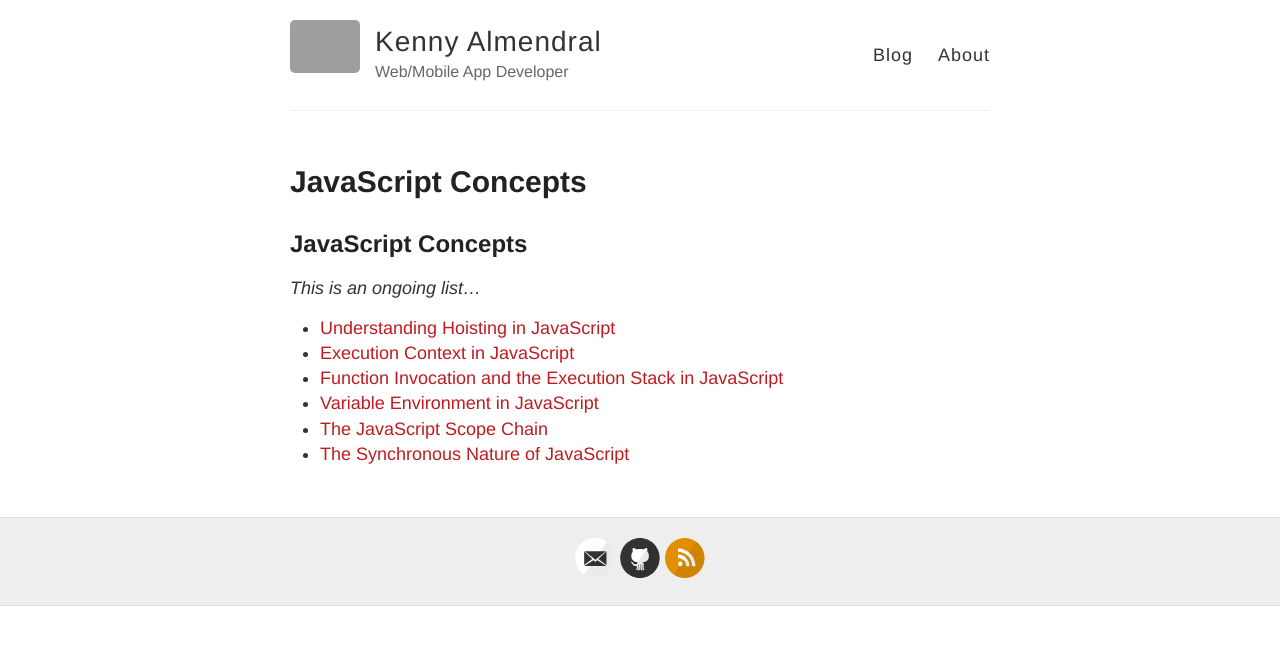
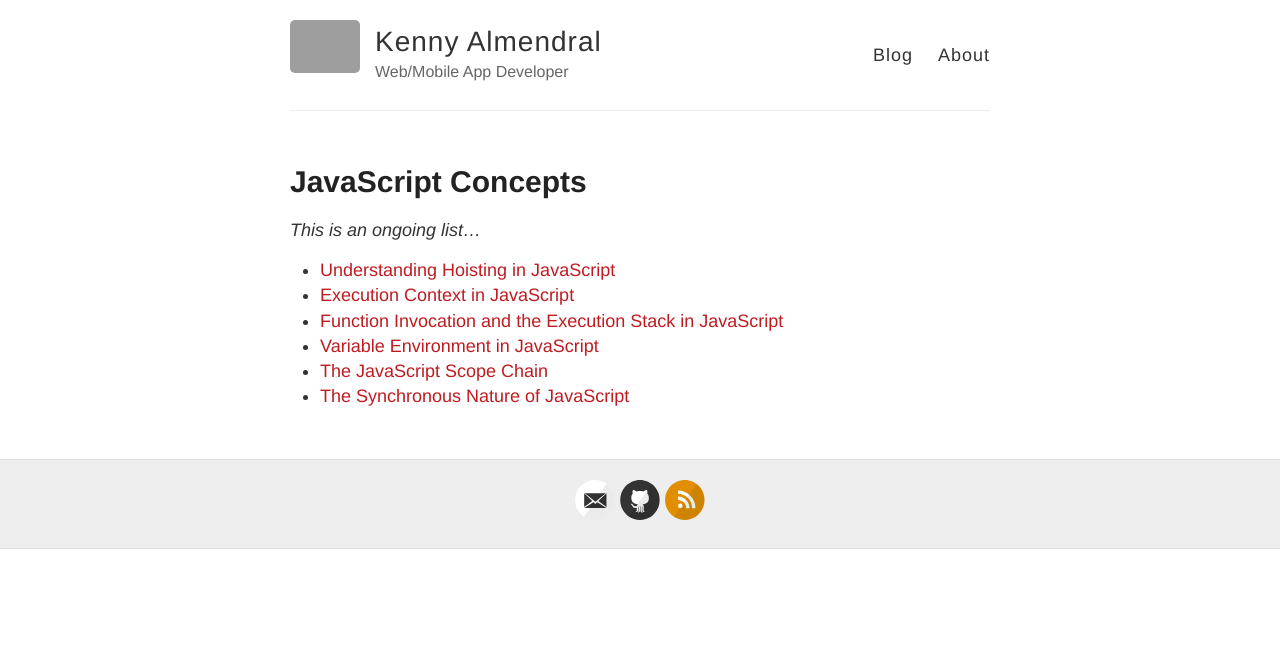
Before and after one commit to kennyalmendral/kennyalmendral.github.io, a Jekyll site: the page built from javascript-concepts.md, in a window 1280 px wide. Shown: the top 645 px of the page. Built offline with Jekyll 4.4.1, drawn with Linux system fonts in a browser that asks for light colours; grey boxes are pictures that could not be loaded.

Commit message:
Update javascript-concepts.md

```diff
--- a/javascript-concepts.md
+++ b/javascript-concepts.md
@@ -3,8 +3,6 @@ layout: page
 title: JavaScript Concepts
 permalink: /javascript-concepts/
 ---
-
-## JavaScript Concepts
 
 _This is an ongoing list..._
 
```
